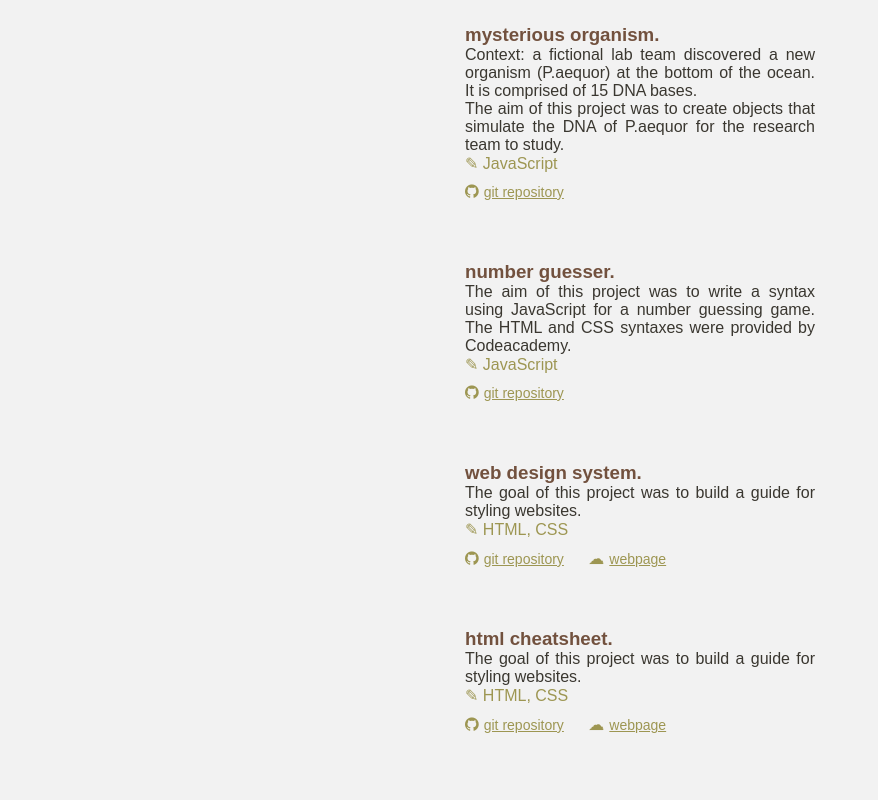
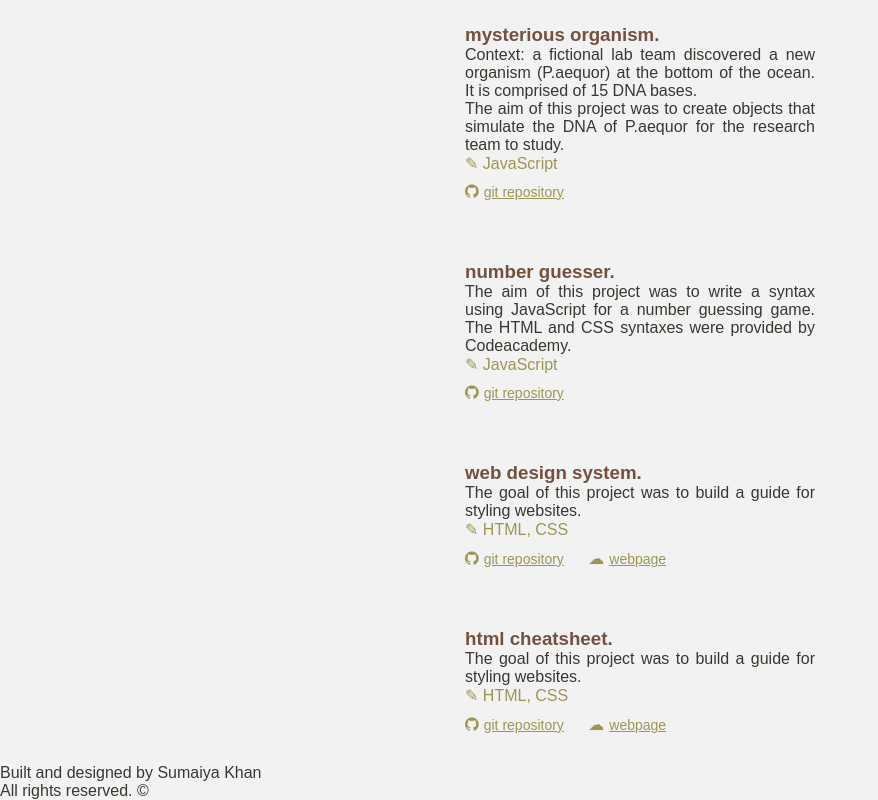
Before and after one commit to khan-sumaiya/project-portfolio, a plain HTML site: page index.html in a window 1280 px wide. Shown: the part 2161-2961 px from the top of the page, without its empty margins (0-878 px from the left). Before the commit the page ends 2925 px from the top, so only its background shows below. Drawn offline with Linux system fonts and the light colour scheme; a web font is replaced by a local one.

Commit message:
create footer

```diff
--- a/index.html
+++ b/index.html
@@ -74,6 +74,7 @@
     </section>
 
 <!-- CONTACT SECTION -->
+
     <section class="content-section">
         <div class="subsection-title" id="contact-section">
             <h2>contact.</h2>
@@ -191,4 +192,11 @@
                 </div>
             </div>
     </section>
+
+    <footer>
+        <p>Built and designed by Sumaiya Khan
+            <br>
+            All rights reserved. &copy;
+        </p>
+    </footer>
 </body>
```
